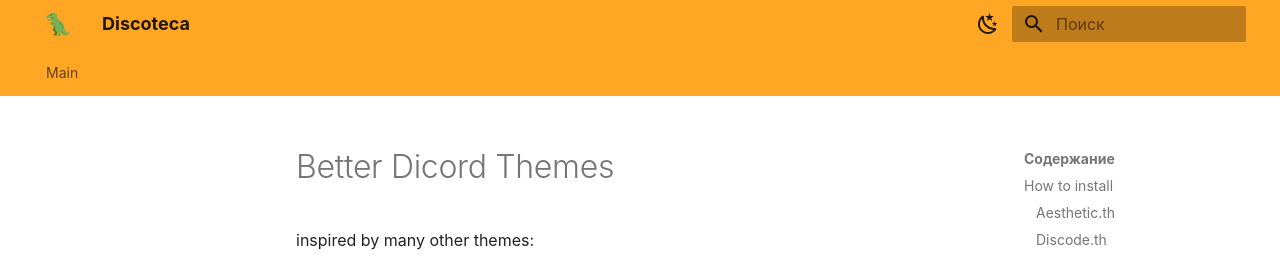
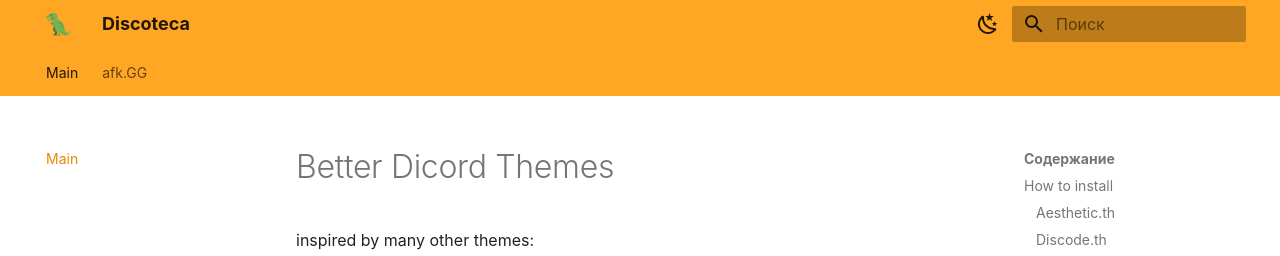
Before and after one commit to HOOTORO/Disco.th, an MkDocs documentation site: the page built from docs/README.md, in a window 1280 px wide and 960 px high. Shown: the top 256 px of the window. Built offline with MkDocs 1.6.1 and Material for MkDocs 9.7.7, drawn with Linux system fonts in a browser that asks for light colours; some web fonts are replaced.

Commit message:
link to afk.gg

```diff
--- a/mkdocs.yml
+++ b/mkdocs.yml
@@ -82,4 +82,5 @@ markdown_extensions:
 
 
 nav:
-  - Main: /README.md
+  - Main: README.md
+  - afk.GG: ../afk.GG/
```
